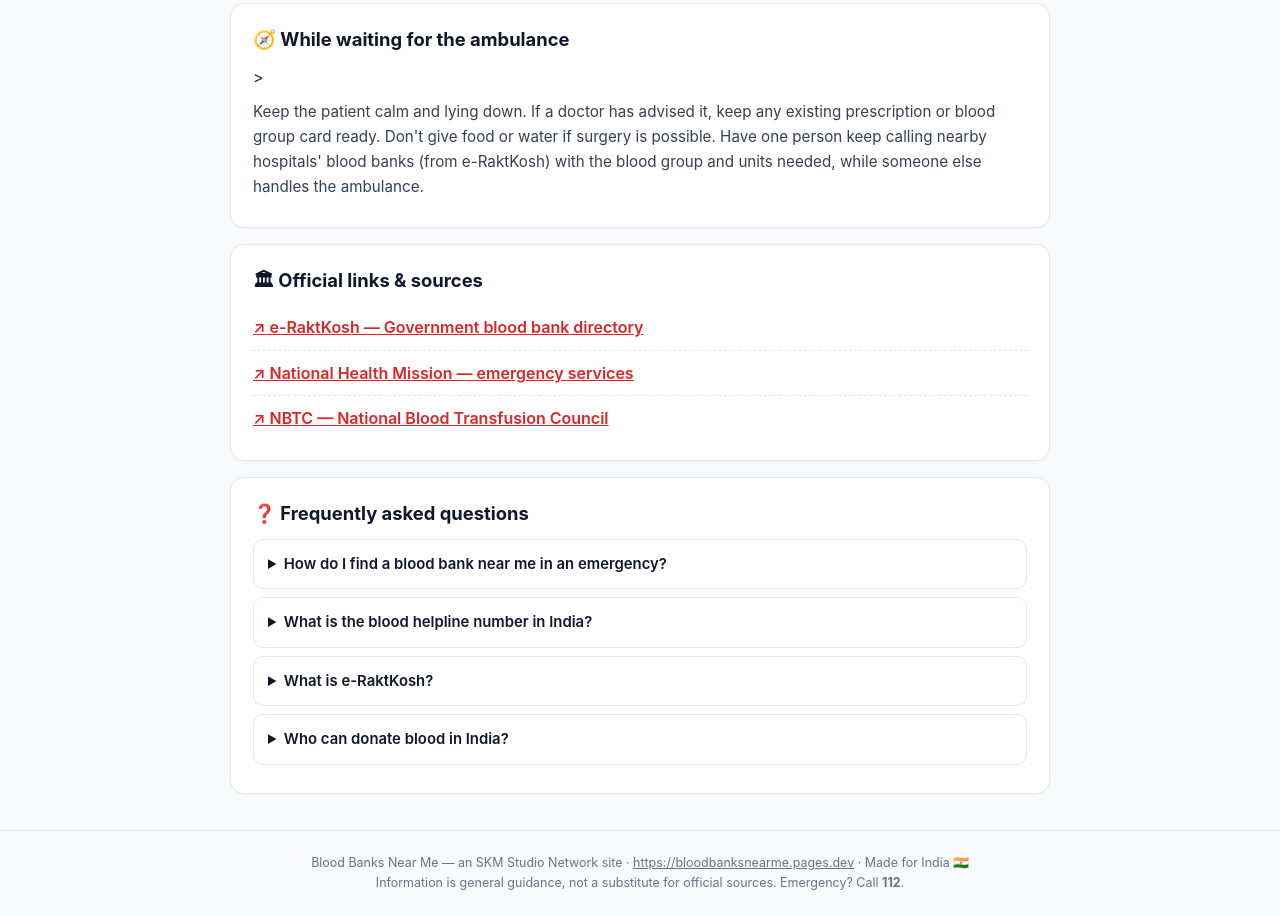
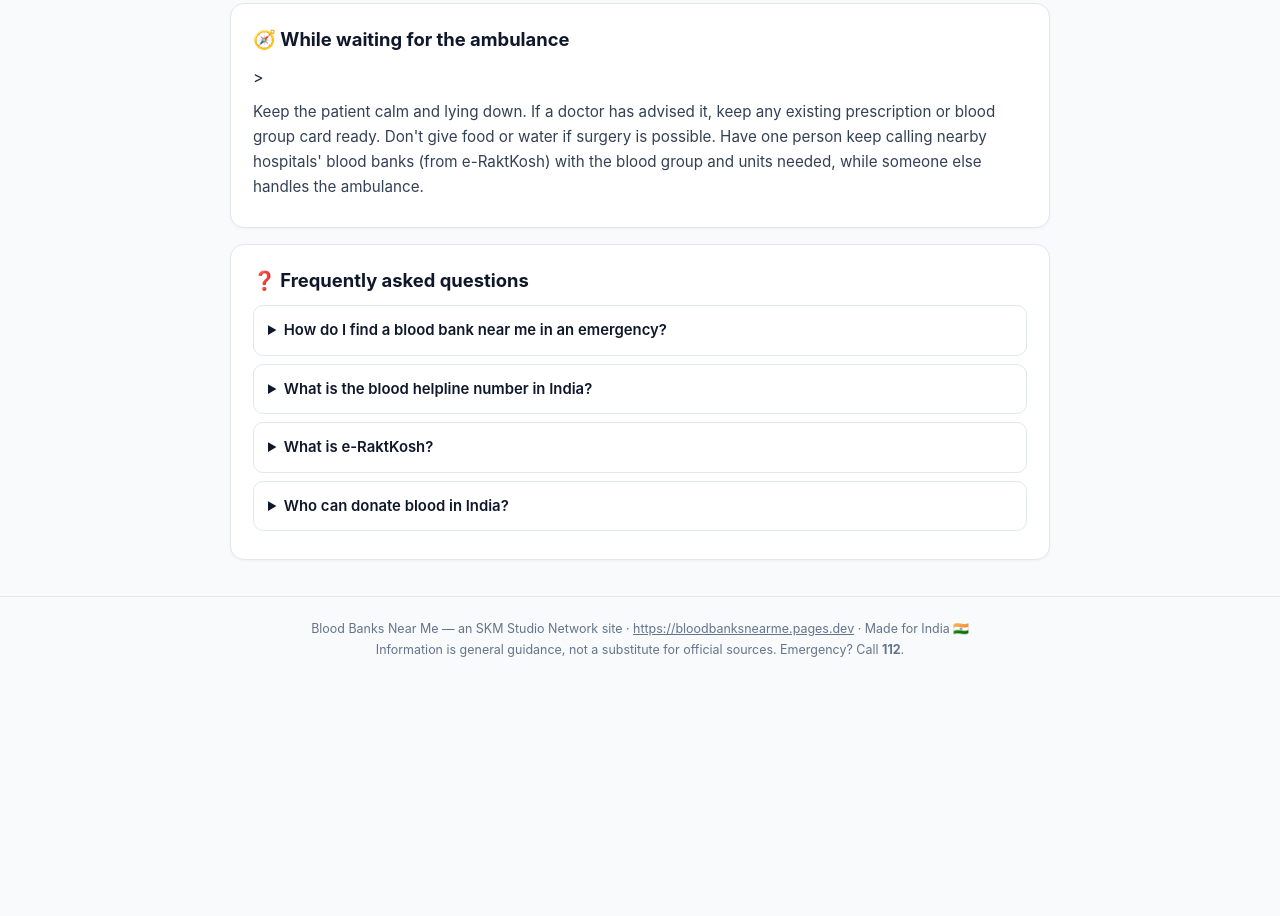
Before and after one commit to skmstudioservices-cyber/bloodbanksnearme, a plain HTML site: page index.html in a window 1280 px wide. Shown: the part 1622-2538 px from the top of the page. After the commit the page ends 2305 px from the top, so only its background shows below. Drawn offline with Linux system fonts and the light colour scheme.

Commit message:
remove external links card (moved to Notion reference) - keep visitors on-site

```diff
--- a/index.html
+++ b/index.html
@@ -83,7 +83,6 @@ footer a{color:#64748b}
 <div class="card"><h2>🧭 While waiting for the ambulance</h2>>
 <p>Keep the patient calm and lying down. If a doctor has advised it, keep any existing prescription or blood group card ready. Don't give food or water if surgery is possible. Have one person keep calling nearby hospitals' blood banks (from e-RaktKosh) with the blood group and units needed, while someone else handles the ambulance.</p></div>
 
-<div class="card official"><h2>🏛 Official links & sources</h2><a href="https://www.eraktkosh.in/" target="_blank" rel="noopener">↗ e-RaktKosh — Government blood bank directory</a><a href="https://nhm.gov.in/" target="_blank" rel="noopener">↗ National Health Mission — emergency services</a><a href="https://nbtc.mohfw.gov.in/" target="_blank" rel="noopener">↗ NBTC — National Blood Transfusion Council</a></div>
 <div class="card"><h2>❓ Frequently asked questions</h2><details><summary>How do I find a blood bank near me in an emergency?</summary><p>Call 108 or 112 immediately, and check eraktkosh.in — the government's directory of registered blood banks with live stock information. District and government hospitals also have attached blood banks.</p></details><details><summary>What is the blood helpline number in India?</summary><p>1910 is the blood donation helpline in several states. For emergencies, 108 (ambulance) and 112 (national emergency) are the primary numbers.</p></details><details><summary>What is e-RaktKosh?</summary><p>e-RaktKosh is the Ministry of Health's national platform connecting registered blood banks across India, with a searchable directory and blood availability information.</p></details><details><summary>Who can donate blood in India?</summary><p>Generally: age 18–65, weight over 50 kg, haemoglobin ≥ 12.5 g/dL, no donation in the past 3 months, and in normal health. Final eligibility is decided at the centre.</p></details></div>
 
 </main>
```
